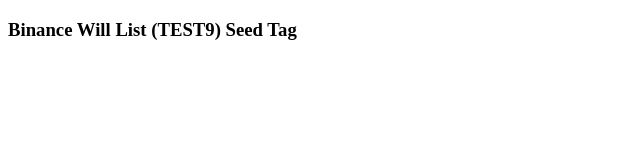
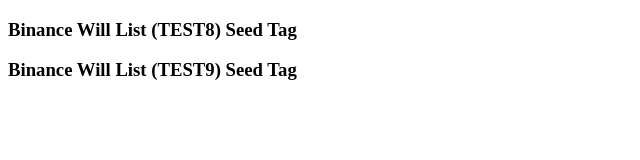
Before and after one commit to flcout0/test-sarif1, a plain HTML site: page index.html in a window 1280 px wide. Shown: the whole page, without its empty margins (0-640 px from the left). Drawn offline with Linux system fonts and the light colour scheme.

Commit message:
Update index.html

```diff
--- a/index.html
+++ b/index.html
@@ -10,7 +10,7 @@
       <h3 class="typography-body1-1"></h3>
     </div>
     <div>
-      <h3 class="typography-body1-1"></h3>
+      <h3 class="typography-body1-1">Binance Will List (TEST8) Seed Tag</h3>
     </div>
     <div>
       <h3 class="typography-body1-1">Binance Will List (TEST9) Seed Tag</h3>
```
